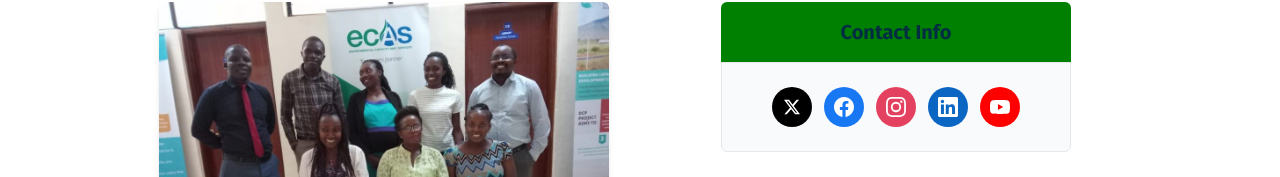
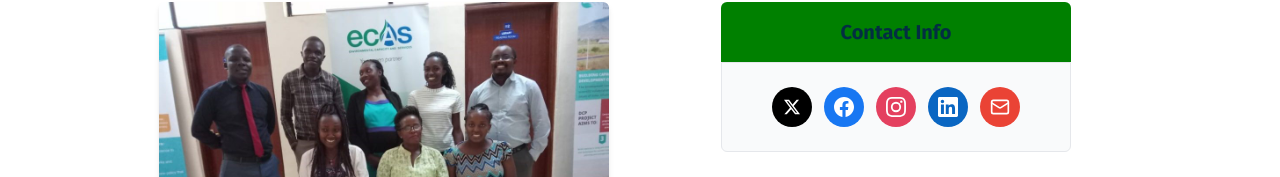
Before and after one commit to davies-dev404/ecasi_africa, a React (Vite) app: page /contact in a window 1280 px wide. Shown: the part 410-587 px from the top of the page. Built offline with nearby package versions, Linux system fonts and the light colour scheme.

Commit message:
updated the contact page

```diff
--- a/src/pages/Contact.jsx
+++ b/src/pages/Contact.jsx
@@ -118,15 +118,11 @@ const Contact = () => {
                 </svg>
               </a>
               <a
-                href="https://www.youtube.com/@ecasiafrica"
-                target="_blank"
-                rel="noopener noreferrer"
-                className="w-10 h-10 rounded-full bg-[#FF0000] flex items-center justify-center text-white hover:opacity-80 transition-opacity"
-                aria-label="YouTube"
+                href="mailto:info@ecasiafrica.org"
+                className="w-10 h-10 rounded-full bg-[#EA4335] flex items-center justify-center text-white hover:opacity-80 transition-opacity"
+                aria-label="Email"
               >
-                <svg className="w-5 h-5" fill="currentColor" viewBox="0 0 24 24">
-                  <path d="M23.498 6.186a3.016 3.016 0 0 0-2.122-2.136C19.505 3.545 12 3.545 12 3.545s-7.505 0-9.377.505A3.017 3.017 0 0 0 .502 6.186C0 8.07 0 12 0 12s0 3.93.502 5.814a3.016 3.016 0 0 0 2.122 2.136c1.871.505 9.376.505 9.376.505s7.505 0 9.377-.505a3.015 3.015 0 0 0 2.122-2.136C24 15.93 24 12 24 12s0-3.93-.502-5.814zM9.545 15.568V8.432L15.818 12l-6.273 3.568z"/>
-                </svg>
+                <Mail className="w-5 h-5" />
               </a>
             </div>
           </motion.div>
```
